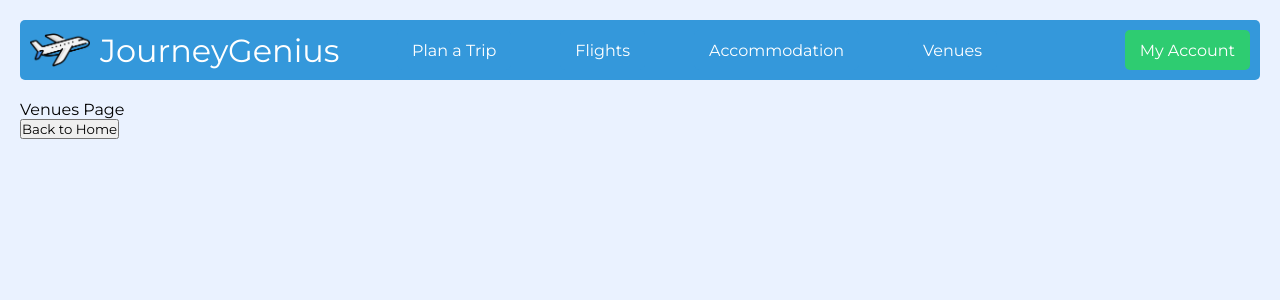
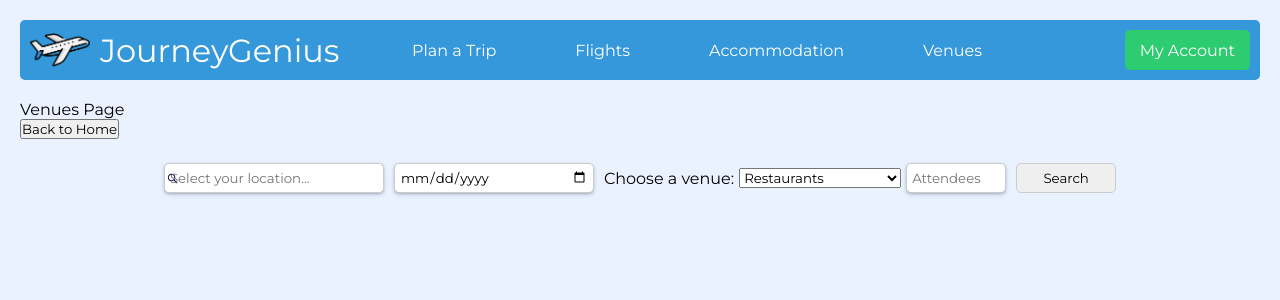
Before and after one commit to Mexaby/personal-travel-assistant, a Vue app in the folder travel-assistant/: page /#/venues in a window 1280 px wide. Shown: the top 300 px of the page. Built offline with nearby package versions, Linux system fonts and the light colour scheme.

Commit message:
Update VenuesPage.vue (#22)

```diff
--- a/travel-assistant/src/components/VenuesPage.vue
+++ b/travel-assistant/src/components/VenuesPage.vue
@@ -1,5 +1,5 @@
 <script>
-  import AppHeader from './page-components/AppHeader.vue';
+import AppHeader from "./page-components/AppHeader.vue";
 export default {
   components: {
     AppHeader,
@@ -14,12 +14,66 @@
 
 <template>
   <div>
-    <AppHeader/>
+    <AppHeader />
     <div>Venues Page</div>
     <button @click="goTo('/')">Back to Home</button>
+    <br /><br />
+    <div class="search-container">
+      <div class="inputs">
+        <div class="input-group">
+          <input type="text" class="location" placeholder="Select your location... "/>
+          <input type="date" class="date" placeholder="Date" />
+          <label for="activities">Choose a venue:</label>
+          <select name="activities" id="activities">
+            <option value="Restaurants">Restaurants</option>
+            <option value="Local Cultural Events">Local Cultural Events</option>
+            <option value="Meetings">Meetings</option>
+          </select>
+          <input type="number" class="attendees" placeholder="Attendees" />
+          <button class="search-button">Search</button>
+        </div>
+      </div>
+    </div>
   </div>
 </template>
 
 <style>
+.location {
+  width: 220px;
+  height: 30px;
+  border-radius: 5px;
+  border: 1px solid #ccc;
+  padding: 5px;
+  margin: 5px;
+}
 
+.date {
+  width: 200px;
+  height: 30px;
+  border-radius: 5px;
+  border: 1px solid #ccc;
+  padding: 5px;
+  margin: 5px;
+}
+
+.attendees {
+  width: 100px;
+  height: 30px;
+  border-radius: 5px;
+  border: 1px solid #ccc;
+  padding: 5px;
+  margin: 5px;
+}
+.search-button {
+  width: 100px;
+  height: 30px;
+  border-radius: 5px;
+  border: 1px solid #ccc;
+  padding: 5px;
+  margin: 5px;
+}
+
+label{
+padding-inline: 5px;
+}
 </style>
```
Lines whose indentation alone changed are shown as unchanged.
